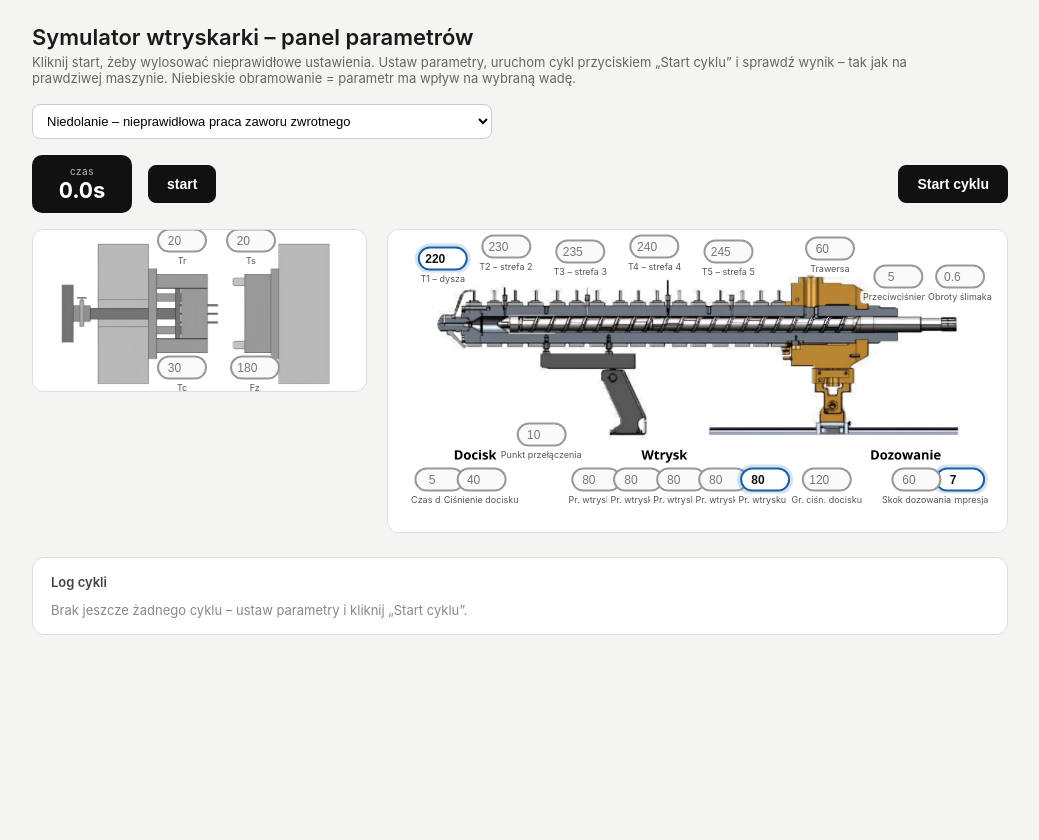
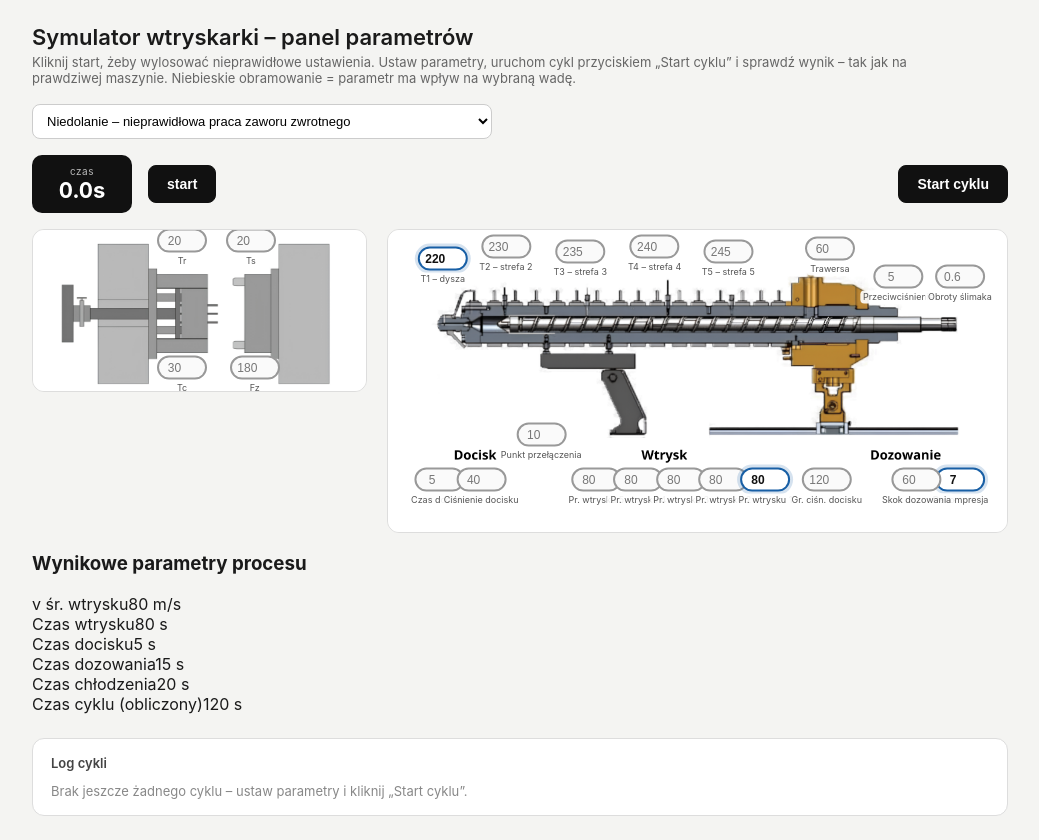
Before and after one commit to frytkens/Symulator-Wtryskarki, a React (Vite) app: page / in a window 1280 px wide. Shown: the whole page, without its empty margins (120-1159 px from the left). Before the commit the page ends 800 px from the top, so only its background shows below. Built offline with nearby package versions, Linux system fonts and the light colour scheme.

Commit message:
Update App.jsx

```diff
--- a/src/App.jsx
+++ b/src/App.jsx
@@ -1,4 +1,4 @@
-import { useState, useRef, useEffect, useCallback } from 'react'
+import { useState, useRef, useEffect, useCallback, useMemo } from 'react'
 import ParamField from './components/ParamField.jsx'
 import { LABELS } from './data/labels.js'
 import { PARAMS, CLAMP_PARAMS, CURVES, curveVal, SUCCESS_THRESHOLD, TRAINER_NOTES } from './data/params.js'
@@ -39,6 +39,17 @@ function computeResult(values) {
   return { overallQuality: round(overall), defectPct }
 }
 
+function computeProcessSummary(values) {
+  const speeds = ['Pw1', 'Pw2', 'Pw3', 'Pw4', 'Pw5'].map(id => Number(values[id]) || 0)
+  const vAvg = speeds.reduce((a, b) => a + b, 0) / speeds.length
+  const czasWtrysku = vAvg // uproszczenie: v_śr traktowane wprost jako czas wtrysku (do ew. korekty)
+  const czasDocisku = Number(values.Td) || 0
+  const czasDozowania = 15 // stała na razie
+  const czasChlodzenia = 20 // stała na razie
+  const czasCyklu = czasWtrysku + czasDocisku + czasDozowania + czasChlodzenia
+  return { vAvg, czasWtrysku, czasDocisku, czasDozowania, czasChlodzenia, czasCyklu }
+}
+
 function trendMeta(trend) {
   switch (trend) {
     case 'better': return { text: 'Lepiej niż poprzednio', arrow: '▲', cls: 'better' }
@@ -61,10 +72,12 @@ export default function App() {
   const [wada, setWada] = useState('niedolanie')
   const [resultModal, setResultModal] = useState(null) // { solved: boolean } | null
   const lastLoggedValues = useRef(defaultValues())
-  const lastDefectPct = useRef(null)
+  const lastDefectPct = useRef(computeResult(defaultValues()).defectPct)
   const countdownRef = useRef(null)
 
   const cycling = countdown !== null
+
+  const processSummary = useMemo(() => computeProcessSummary(values), [values])
 
   useEffect(() => {
     if (!running) return
@@ -80,7 +93,7 @@ export default function App() {
     const fresh = randomChallengeValues()
     setValues(fresh)
     lastLoggedValues.current = fresh
-    lastDefectPct.current = null
+    lastDefectPct.current = computeResult(fresh).defectPct
     setCycleLog([])
     setResultModal(null)
     setElapsedMs(0)
@@ -96,7 +109,7 @@ export default function App() {
     const fresh = defaultValues()
     setValues(fresh)
     lastLoggedValues.current = fresh
-    lastDefectPct.current = null
+    lastDefectPct.current = computeResult(fresh).defectPct
     setCycleLog([])
     setResultModal(null)
     clearInterval(countdownRef.current)
@@ -238,6 +251,36 @@ export default function App() {
         </div>
       </div>
 
+      <div className="process-summary">
+        <h3>Wynikowe parametry procesu</h3>
+        <div className="process-grid">
+          <div className="process-stat">
+            <span className="ps-label">v śr. wtrysku</span>
+            <span className="ps-value">{round(processSummary.vAvg, 1)} m/s</span>
+          </div>
+          <div className="process-stat">
+            <span className="ps-label">Czas wtrysku</span>
+            <span className="ps-value">{round(processSummary.czasWtrysku, 1)} s</span>
+          </div>
+          <div className="process-stat">
+            <span className="ps-label">Czas docisku</span>
+            <span className="ps-value">{round(processSummary.czasDocisku, 1)} s</span>
+          </div>
+          <div className="process-stat">
+            <span className="ps-label">Czas dozowania</span>
+            <span className="ps-value">{processSummary.czasDozowania} s</span>
+          </div>
+          <div className="process-stat">
+            <span className="ps-label">Czas chłodzenia</span>
+            <span className="ps-value">{processSummary.czasChlodzenia} s</span>
+          </div>
+          <div className="process-stat total">
+            <span className="ps-label">Czas cyklu (obliczony)</span>
+            <span className="ps-value">{round(processSummary.czasCyklu, 1)} s</span>
+          </div>
+        </div>
+      </div>
+
       <div className="cycle-log">
         <h3>Log cykli</h3>
         {cycleLog.length === 0 && (
```
